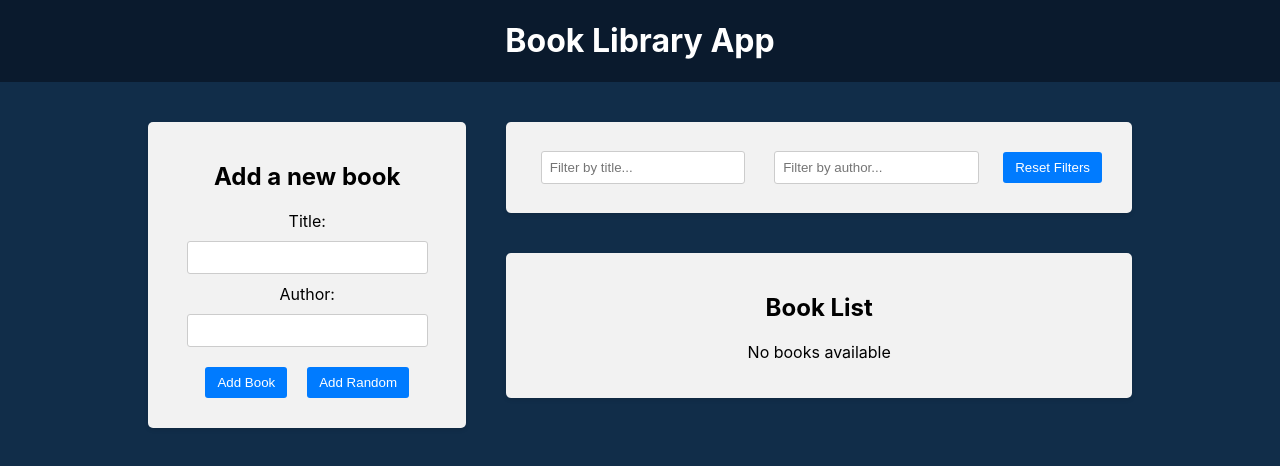
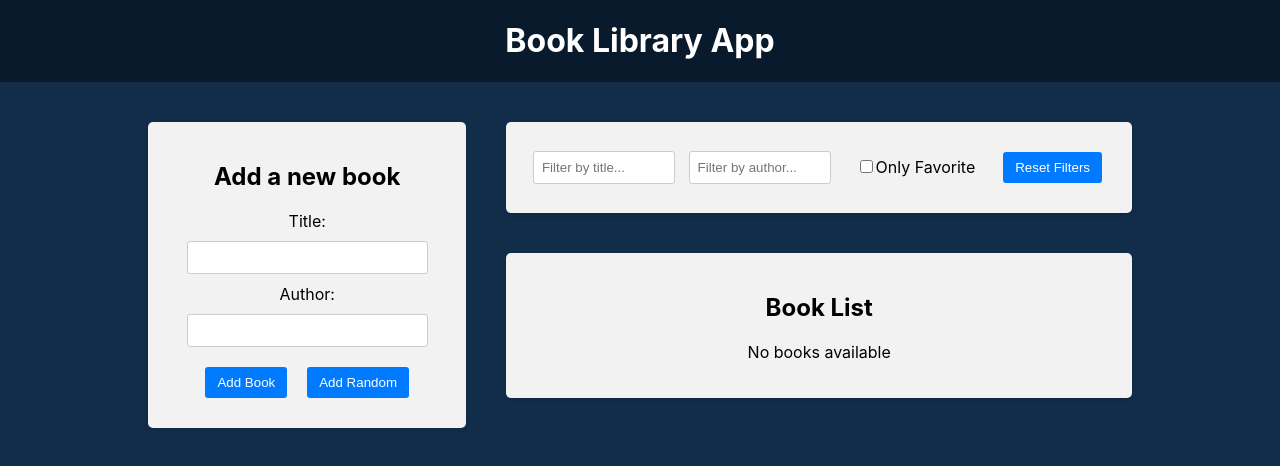
Before and after one commit to mrAleksss/30-react-redux, a React (Create React App) app in the folder frontend/: page / in a window 1280 px wide. Shown: the top 466 px of the page. Built offline with nearby package versions, Linux system fonts and the light colour scheme.

Commit message:
onlyFavorite Filter

```diff
--- a/frontend/src/components/BookList/BookList.js
+++ b/frontend/src/components/BookList/BookList.js
@@ -1,14 +1,19 @@
-import { useSelector, useDispatch } from 'react-redux'
-import { BsBookmarkStarFill, BsBookmarkStar } from 'react-icons/bs'
-import { deleteBook, toggleFavorite } from '../../redux/books/actionCreators'
-import './BookList.css'
-import { selectTitleFilter, selectAuthorFilter } from '../../redux/slices/filterSlice'
+import { useSelector, useDispatch } from "react-redux"
+import { BsBookmarkStarFill, BsBookmarkStar } from "react-icons/bs"
+import { deleteBook, toggleFavorite } from "../../redux/books/actionCreators"
+import "./BookList.css"
+import {
+  selectTitleFilter,
+  selectAuthorFilter,
+  selectOnlyFavoriteFilter,
+} from "../../redux/slices/filterSlice"
 
 const BookList = () => {
   const dispatch = useDispatch()
   const books = useSelector((state) => state.books)
   const titleFilter = useSelector(selectTitleFilter)
   const authorFilter = useSelector(selectAuthorFilter)
+  const onlyFavoriteFilter = useSelector(selectOnlyFavoriteFilter)
 
   const handleDeleteBook = (id) => {
     dispatch(deleteBook(id))
@@ -19,10 +24,15 @@ const BookList = () => {
   }
 
   const filteredBooks = books.filter((book) => {
-    const matchesTitle = book.title.toLowerCase().includes(titleFilter.toLowerCase())
-    const matchesAuthor = book.author.toLowerCase().includes(authorFilter.toLowerCase())
+    const matchesTitle = book.title
+      .toLowerCase()
+      .includes(titleFilter.toLowerCase())
+    const matchesAuthor = book.author
+      .toLowerCase()
+      .includes(authorFilter.toLowerCase())
+    const matchesFavorite = onlyFavoriteFilter ? book.isFavorite : true
 
-    return matchesTitle && matchesAuthor
+    return matchesTitle && matchesAuthor && matchesFavorite
   })
 
   return (
--- a/frontend/src/components/Filter/Filter.js
+++ b/frontend/src/components/Filter/Filter.js
@@ -2,9 +2,11 @@ import { useDispatch, useSelector } from "react-redux"
 import {
   setTitleFilter,
   setAuthorFilter,
+  setOnlyFavoriteFilter,
+  resetFilters,
   selectTitleFilter,
-  resetFilters,
   selectAuthorFilter,
+  selectOnlyFavoriteFilter,
 } from "../../redux/slices/filterSlice"
 import "./Filter.css"
 
@@ -12,6 +14,7 @@ const Filter = () => {
   const dispatch = useDispatch()
   const titleFilter = useSelector(selectTitleFilter)
   const authorFilter = useSelector(selectAuthorFilter)
+  const onlyFavoriteFilter = useSelector(selectOnlyFavoriteFilter)
 
   const handleTitleFilterChange = (e) => {
     dispatch(setTitleFilter(e.target.value))
@@ -19,6 +22,10 @@ const Filter = () => {
 
   const handleAuthorFilterChange = (e) => {
     dispatch(setAuthorFilter(e.target.value))
+  }
+
+  const handleOnlyFavoriteFilterChange = () => {
+    dispatch(setOnlyFavoriteFilter())
   }
 
   const handleResetFilters = () => {
@@ -44,6 +51,16 @@ const Filter = () => {
             placeholder="Filter by author..."
           />
         </div>
+        <div className="filter-group">
+          <label>
+            <input
+              type="checkbox"
+              checked={onlyFavoriteFilter}
+              onChange={handleOnlyFavoriteFilterChange}
+            />
+            Only Favorite
+          </label>
+        </div>
         <button type="button" onClick={handleResetFilters}>
           Reset Filters
         </button>
--- a/frontend/src/redux/slices/filterSlice.js
+++ b/frontend/src/redux/slices/filterSlice.js
@@ -3,6 +3,7 @@ import { createSlice } from "@reduxjs/toolkit"
 const initialState = {
   title: "",
   author: "",
+  onlyFavorite: false,
 }
 
 const filterSlice = createSlice({
@@ -19,15 +20,24 @@ const filterSlice = createSlice({
     setAuthorFilter: (state, action) => {
       state.author = action.payload
     },
-    resetFilters: (state) => {
+    setOnlyFavoriteFilter: (state) => {
+      state.onlyFavorite = !state.onlyFavorite
+    },
+    resetFilters: () => {
       return initialState
-    }
+    },
   },
 })
 
-export const { setTitleFilter, setAuthorFilter, resetFilters } = filterSlice.actions
+export const {
+  setTitleFilter,
+  setAuthorFilter,
+  setOnlyFavoriteFilter,
+  resetFilters,
+} = filterSlice.actions
 
 export const selectTitleFilter = (state) => state.filter.title
 export const selectAuthorFilter = (state) => state.filter.author
+export const selectOnlyFavoriteFilter = (state) => state.filter.onlyFavorite
 
 export default filterSlice.reducer
```
